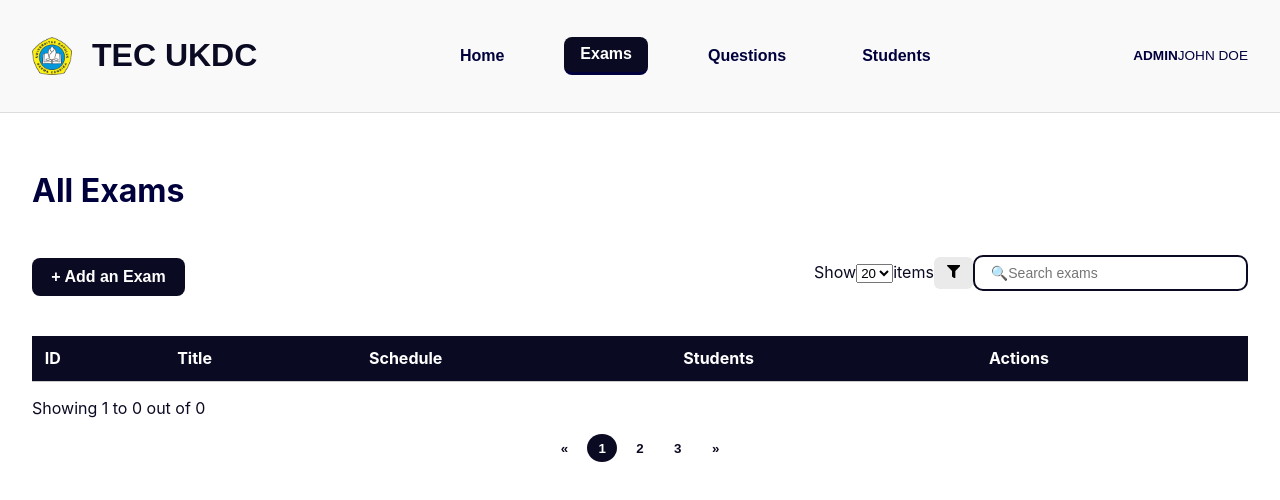
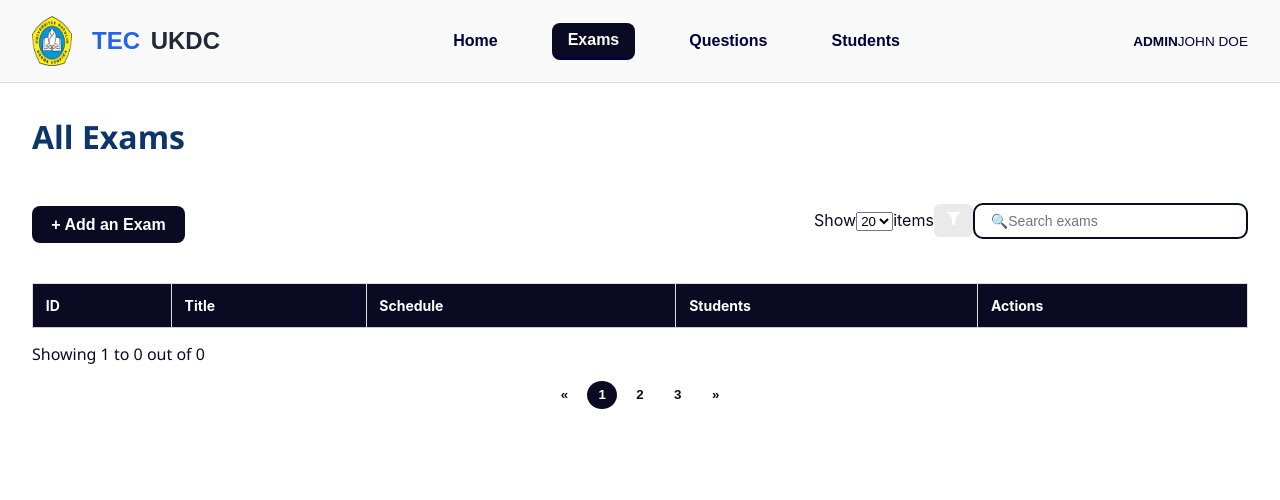
Before and after one commit to lcgamingsby/front-end-master, a React (Create React App) app: page /exams in a window 1280 px wide. Shown: the top 500 px of the page. Built offline with nearby package versions, Linux system fonts and the light colour scheme.

Commit message:
Update Halaman Form Exam

```diff
--- a/src/AdminExams.css
+++ b/src/AdminExams.css
@@ -120,3 +120,203 @@
     background-color: #00003D;
     color: white;
   }
+  /* --- Global Reset & Base Styles --- */
+body, h1, h2, h3, p, ul {
+  margin: 0;
+  padding: 0;
+  box-sizing: border-box;
+  font-family: 'Segoe UI', sans-serif;
+}
+
+.admin-dashboard {
+  background-color: #f9f9f9;
+  min-height: 100vh;
+}
+
+/* --- Header / Navbar --- */
+.admin-header {
+  background-color: #0C356A;
+  color: white;
+  display: flex;
+  align-items: center;
+  justify-content: space-between;
+  padding: 15px 30px;
+}
+
+.logo-title {
+  display: flex;
+  align-items: center;
+}
+
+.dashboard-logo {
+  height: 50px;
+  margin-right: 15px;
+}
+.logo-title {
+  display: flex;
+  align-items: center;
+  font-size: 1.5rem;
+  font-weight: bold;
+}
+
+.logo-title .tec {
+  color: #2563eb; /* biru terang */
+}
+
+.logo-title .ukdc {
+  color: #1f2937; /* abu gelap */
+  margin-left: 4px;
+}
+
+.admin-nav {
+  display: flex;
+  gap: 20px;
+}
+
+.nav-btn {
+  background: none;
+  border: none;
+  color: white;
+  font-weight: 500;
+  font-size: 16px;
+  cursor: pointer;
+  padding: 5px 10px;
+  transition: background 0.3s;
+}
+
+.nav-btn:hover,
+.nav-btn.active {
+  background-color: #1B3F73;
+  border-radius: 4px;
+}
+
+.admin-info {
+  text-align: right;
+  font-size: 14px;
+}
+
+/* --- Main Content --- */
+.admin-content {
+  padding: 30px;
+}
+
+.page-title {
+  font-size: 28px;
+  color: #0C356A;
+  margin-bottom: 20px;
+}
+
+/* --- Form --- */
+.exam-form {
+  margin-bottom: 40px;
+}
+
+.input-full {
+  width: 100%;
+  padding: 10px;
+  margin-bottom: 15px;
+  font-size: 16px;
+  border: 1px solid #ccc;
+  border-radius: 6px;
+}
+
+.form-row {
+  display: flex;
+  gap: 20px;
+}
+
+.form-row input {
+  flex: 1;
+  padding: 10px;
+  font-size: 16px;
+  border: 1px solid #ccc;
+  border-radius: 6px;
+}
+
+/* --- Table Section --- */
+h3 {
+  margin-top: 30px;
+  color: #0C356A;
+  font-size: 20px;
+}
+
+.table-controls {
+  display: flex;
+  align-items: center;
+  justify-content: space-between;
+  margin: 15px 0;
+  gap: 15px;
+  flex-wrap: wrap;
+}
+
+.table-controls label,
+.table-controls input,
+.table-controls select,
+.table-controls button {
+  font-size: 14px;
+}
+
+.table-controls select {
+  padding: 5px 10px;
+}
+
+.table-controls input[type="text"] {
+  padding: 8px 12px;
+  border-radius: 5px;
+  border: 1px solid #ccc;
+  width: 250px;
+}
+
+.filter-btn {
+  background-color: #0C356A;
+  color: white;
+  border: none;
+  padding: 6px 10px;
+  border-radius: 4px;
+  cursor: pointer;
+}
+
+/* --- Table --- */
+.exam-table {
+  width: 100%;
+  border-collapse: collapse;
+  margin-bottom: 15px;
+}
+
+.exam-table th,
+.exam-table td {
+  border: 1px solid #ddd;
+  padding: 12px 15px;
+  text-align: left;
+  font-size: 14px;
+}
+
+.exam-table th {
+  background-color: #0C356A;
+  color: white;
+}
+
+.exam-table tr:nth-child(even) {
+  background-color: #f2f2f2;
+}
+
+.exam-table tr:hover {
+  background-color: #e9e9e9;
+}
+
+/* --- Add Button --- */
+.add-btn {
+  background-color: #0C356A;
+  color: white;
+  padding: 12px 24px;
+  border: none;
+  border-radius: 6px;
+  font-size: 16px;
+  cursor: pointer;
+  margin-top: 20px;
+  transition: background-color 0.3s;
+}
+
+.add-btn:hover {
+  background-color: #1B3F73;
+}
--- a/src/App.js
+++ b/src/App.js
@@ -4,6 +4,7 @@ import HomePage from "./pages/HomePage";
 import LoginPage from "./pages/LoginPage";
 import AdminDashboard from "./pages/AdminDashboard";
 import ExamsPage from './pages/ExamsPage';
+import NewExamPage from "./pages/NewExamPage";
 import QuestionsPage from "./pages/QuestionsPage";
 import AddQuestionPage from "./pages/AddQuestionPage";
 import StudentsPage from "./pages/StudentsPage";
@@ -20,6 +21,7 @@ function App() {
         <Route path="/login" element={<LoginPage />} />
         <Route path="/admin" element={<AdminDashboard />} />
         <Route path="/exams" element={<ExamsPage />} />
+        <Route path="/exams/new" element={<NewExamPage />} />
         <Route path="/questions" element={<QuestionsPage />} />
         <Route path="/questions/add" element={<AddQuestionPage />} />
         <Route path="/questions/edit" element={<AddQuestionPage />} />
--- a/src/pages/AddQuestionPage.js
+++ b/src/pages/AddQuestionPage.js
@@ -59,7 +59,9 @@ function AddQuestionPage() {
       <header className="admin-header">
         <div className="logo-title">
           <img src="/logoukdc.png" alt="Logo" className="dashboard-logo" />
-          <h1>TEC UKDC</h1>
+          <span>
+             <span className="tec">TEC</span> <span className="ukdc">UKDC</span>
+          </span>
         </div>
         <nav className="admin-nav">
           <button className="nav-btn" onClick={() => navigate("/")}>Home</button>
--- a/src/pages/AddStudentPage.js
+++ b/src/pages/AddStudentPage.js
@@ -51,7 +51,9 @@ function AddStudentPage() {
       <header className="admin-header">
         <div className="logo-title">
           <img src="/logoukdc.png" alt="Logo" className="dashboard-logo" />
-          <h1>TEC UKDC</h1>
+          <span>
+             <span className="tec">TEC</span> <span className="ukdc">UKDC</span>
+          </span>
         </div>
         <nav className="admin-nav">
           <button className="nav-btn" onClick={() => navigate("/")}>Home</button>
--- a/src/pages/AdminDashboard.js
+++ b/src/pages/AdminDashboard.js
@@ -31,7 +31,9 @@ function AdminDashboard() {
       <header className="admin-header">
         <div className="logo-title">
           <img src="/logoukdc.png" alt="Logo" className="dashboard-logo" />
-          <h1>TEC UKDC</h1>
+           <span>
+    <span className="tec">TEC</span> <span className="ukdc">UKDC</span>
+  </span>
         </div>
         <nav className="admin-nav">
         <button className="nav-btn active">Home</button>
--- a/src/pages/ExamsPage.js
+++ b/src/pages/ExamsPage.js
@@ -74,7 +74,9 @@ function ExamsPage() {
       <header className="admin-header">
         <div className="logo-title">
           <img src="/logoukdc.png" alt="Logo" className="dashboard-logo" />
-          <h1>TEC UKDC</h1>
+           <span>
+              <span className="tec">TEC</span> <span className="ukdc">UKDC</span>
+           </span>
         </div>
         <nav className="admin-nav">
           <button className="nav-btn" onClick={() => navigate("/admin")}>Home</button>
@@ -92,11 +94,7 @@ function ExamsPage() {
         <h2 className="page-title">All Exams</h2>
 
         <div className="exam-actions">
-          <button className="add-btn" onClick={() => {
-            setShowForm(true);
-            setFormData({ id: "", title: "", date: "", time: "", students: "" });
-            setEditIndex(null);
-          }}>
+          <button className="add-btn" onClick={() => navigate("/exams/new")}>
             + Add an Exam
           </button>
 
--- /dev/null
+++ b/src/pages/NewExamPage.js
@@ -0,0 +1,184 @@
+// src/pages/NewExamPage.js
+import React, { useState, useEffect } from "react";
+import { useNavigate } from "react-router-dom";
+import "../AdminExams.css";
+import { FaFilter } from "react-icons/fa";
+
+function NewExamPage() {
+  const navigate = useNavigate();
+
+  const [selectedType, setSelectedType] = useState("All");
+  const [searchTerm, setSearchTerm] = useState("");
+  const [itemsPerPage, setItemsPerPage] = useState(20);
+
+  const [questions, setQuestions] = useState([]);
+  const [students, setStudents] = useState([]);
+
+  // Ambil data pertanyaan & students dari localStorage
+  useEffect(() => {
+    const storedQuestions = JSON.parse(localStorage.getItem("questions")) || [];
+    setQuestions(storedQuestions);
+
+    const savedStudents = JSON.parse(localStorage.getItem("students")) || [];
+    setStudents(savedStudents);
+  }, []);
+
+  // Filter pertanyaan berdasarkan jenis soal dan kata kunci
+  const filteredQuestions = questions.filter((q) => {
+    const matchType = selectedType === "All" || q.type === selectedType;
+    const matchSearch =
+      q.question.toLowerCase().includes(searchTerm.toLowerCase()) ||
+      q.answers.toLowerCase().includes(searchTerm.toLowerCase()) ||
+      q.type.toLowerCase().includes(searchTerm.toLowerCase());
+    return matchType && matchSearch;
+  });
+
+  return (
+    <div className="admin-dashboard">
+      <header className="admin-header">
+        <div className="logo-title">
+          <img src="/logoukdc.png" alt="Logo" className="dashboard-logo" />
+          <span>
+              <span className="tec">TEC</span> <span className="ukdc">UKDC</span>
+           </span>
+        </div>
+        <nav className="admin-nav">
+          <button className="nav-btn" onClick={() => navigate("/admin")}>Home</button>
+          <button className="nav-btn active">Exams</button>
+          <button className="nav-btn" onClick={() => navigate("/questions")}>Questions</button>
+          <button className="nav-btn" onClick={() => navigate("/students")}>Students</button>
+        </nav>
+        <div className="admin-info">
+          <strong>ADMIN</strong>
+          <span>JOHN DOE</span>
+        </div>
+      </header>
+
+      <main className="admin-content">
+        <div className="page-header">
+          <button className="back-btn" onClick={() => navigate("/exams")}>←</button>
+          <h2 className="page-title">New Exam</h2>
+        </div>
+
+        {/* FORM EXAM INFO */}
+        <form className="exam-form">
+          <label className="form-label">Exam Title</label>
+          <input type="text" placeholder="Title of the exam" className="input-full" />
+
+          <div className="form-row" style={{ display: "flex", gap: "1rem", marginTop: "1rem" }}>
+            <div style={{ flex: 1 }}>
+              <label className="form-label">Start Schedule</label>
+              <input type="datetime-local" className="input-full" />
+            </div>
+            <div style={{ flex: 1 }}>
+              <label className="form-label">End Schedule</label>
+              <input type="datetime-local" className="input-full" />
+            </div>
+          </div>
+        </form>
+
+        {/* ADD QUESTIONS */}
+        <h3>ADD QUESTIONS</h3>
+        <div className="table-controls">
+          <label>Show
+            <select value={itemsPerPage} onChange={(e) => setItemsPerPage(Number(e.target.value))}>
+              <option value={10}>10</option>
+              <option value={20}>20</option>
+              <option value={50}>50</option>
+            </select> items
+          </label>
+
+          <label>
+            <select value={selectedType} onChange={(e) => setSelectedType(e.target.value)}>
+              <option value="All">All Types</option>
+              <option value="Grammar">Grammar</option>
+              <option value="Reading">Reading</option>
+              <option value="Listening">Listening</option>
+            </select>
+          </label>
+
+          <input
+            type="text"
+            placeholder="🔍 Search questions"
+            value={searchTerm}
+            onChange={(e) => setSearchTerm(e.target.value)}
+          />
+        </div>
+
+        <table className="exam-table">
+          <thead>
+            <tr>
+              <th><input type="checkbox" /></th>
+              <th>Type</th>
+              <th>Audio</th>
+              <th>Question</th>
+              <th>Answer Choices</th>
+              <th>Correct Answer</th>
+            </tr>
+          </thead>
+          <tbody>
+            {filteredQuestions.slice(0, itemsPerPage).map((q) => (
+              <tr key={q.id}>
+                <td><input type="checkbox" /></td>
+                <td>{q.type}</td>
+                <td>
+                  {q.audioURL ? (
+                    <audio controls src={q.audioURL} />
+                  ) : (
+                    "-"
+                  )}
+                </td>
+                <td className="truncate">{q.question}</td>
+                <td className="truncate">{q.answers}</td>
+                <td>{q.correctAnswer}</td>
+              </tr>
+            ))}
+          </tbody>
+        </table>
+        <p>Questions on this exam: {filteredQuestions.length}</p>
+
+        {/* ADD STUDENTS */}
+        <h3>ADD STUDENTS</h3>
+        <div className="table-controls">
+          <label>Show
+            <select>
+              <option>10</option>
+              <option>20</option>
+              <option>50</option>
+            </select> items
+          </label>
+          <button className="filter-btn"><FaFilter /></button>
+          <input type="text" placeholder="🔍 Search students" />
+        </div>
+
+        <table className="exam-table">
+          <thead>
+            <tr>
+              <th><input type="checkbox" /></th>
+              <th>Full Name</th>
+              <th>NIM</th>
+              <th>Email</th>
+              <th>Password</th>
+            </tr>
+          </thead>
+          <tbody>
+            {students.map((s) => (
+              <tr key={s.id}>
+                <td><input type="checkbox" /></td>
+                <td>{s.fullName}</td>
+                <td>{s.nim}</td>
+                <td>{s.email}</td>
+                <td>{s.password}</td>
+              </tr>
+            ))}
+          </tbody>
+        </table>
+        <p>Students participating this exam: {students.length}</p>
+
+        <button className="add-btn">Add Exam</button>
+      </main>
+    </div>
+  );
+}
+
+export default NewExamPage;
--- a/src/pages/QuestionsPage.js
+++ b/src/pages/QuestionsPage.js
@@ -55,7 +55,9 @@ function QuestionsPage() {
       <header className="admin-header">
         <div className="logo-title">
           <img src="/logoukdc.png" alt="Logo" className="dashboard-logo" />
-          <h1>TEC UKDC</h1>
+          <span>
+            <span className="tec">TEC</span> <span className="ukdc">UKDC</span>
+          </span>
         </div>
         <nav className="admin-nav">
           <button className="nav-btn" onClick={() => navigate("/admin")}>Home</button>
--- a/src/pages/StudentsPage.js
+++ b/src/pages/StudentsPage.js
@@ -21,7 +21,7 @@ function StudentsPage() {
   const filteredStudents = students.filter((student) =>
     student.id.toString().includes(searchTerm.toLowerCase()) ||
     student.fullName.toLowerCase().includes(searchTerm.toLowerCase()) ||
-    student.npm.toLowerCase().includes(searchTerm.toLowerCase()) ||
+    student.nim.toLowerCase().includes(searchTerm.toLowerCase()) ||
     student.email.toLowerCase().includes(searchTerm.toLowerCase())
   );
 
@@ -50,7 +50,9 @@ function StudentsPage() {
       <header className="admin-header">
         <div className="logo-title">
           <img src="/logoukdc.png" alt="Logo" className="dashboard-logo" />
-          <h1>TEC UKDC</h1>
+          <span>
+            <span className="tec">TEC</span> <span className="ukdc">UKDC</span>
+          </span>
         </div>
         <nav className="admin-nav">
           <button className="nav-btn" onClick={() => navigate("/admin")}>Home</button>
```
